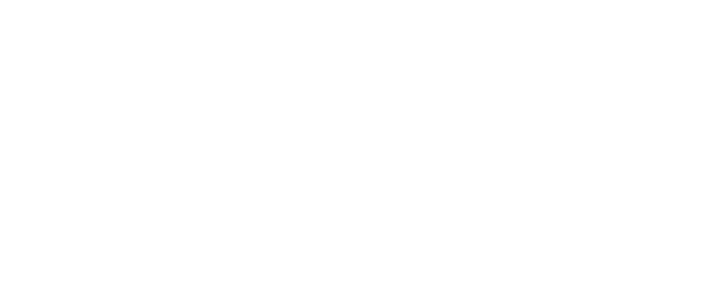
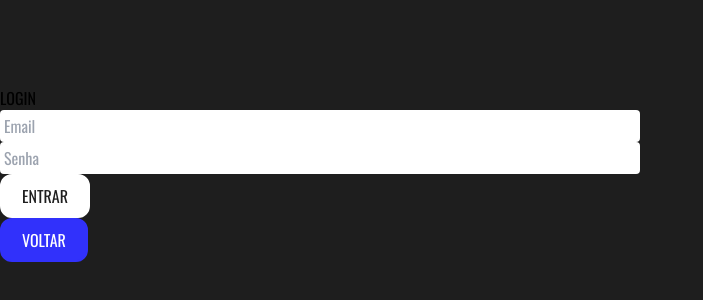
Before and after one commit to gabrielscholze-r/AppNotas, a React (Create React App) app in the folder frontend/: page /Login in a window 1280 px wide. Before the commit this address had no page. Shown: the part 226-526 px from the top of the page, without its empty margins (0-703 px from the left). Built offline with nearby package versions, Linux system fonts and the light colour scheme.

Commit message:
prototipo pag login

```diff
--- /dev/null
+++ b/frontend/src/pages/Login/index.css
@@ -0,0 +1,47 @@
+.backbutton{
+    border: 2px solid rgb(49, 49, 251);
+    width: fit-content;
+    height: fit-content;
+    background-color: rgb(49, 49, 251);
+    color: white;
+    transition: 0.2s;
+}
+.backbutton:hover{
+    border-width: 2px;
+    border-color: black;
+    background-color: #ffff;
+    color: rgb(30, 30, 30);
+}
+
+.loginbutton{
+    width: fit-content;
+    height: fit-content;
+    border: 2px solid white;
+    background-color: white;
+    color: rgb(30, 30, 30);
+    transition: 0.2s;
+}
+.loginbutton:hover{
+    border: 2px solid rgb(49, 49, 251);
+    background-color: rgb(49, 49, 251);
+    color: white;
+}
+
+.inputtext:focus::placeholder{
+    color: transparent;
+}
+.inputtext{
+    width: 50%;
+    height: fit-content;
+}
+.Login{
+    width: 100%;
+    background-color: rgb(30, 30, 30);
+    height: 100vh;
+}
+.contentdiv{
+    position: relative;
+  top: 50%;
+  left: 50%;
+  transform: translate(-50%, -50%);
+}
--- /dev/null
+++ b/frontend/src/pages/Login/index.js
@@ -0,0 +1,26 @@
+import React, { useState } from 'react';
+import { Link, useNavigate } from 'react-router-dom'
+import './index.css'
+function Login() {
+    const [email, setEmail] = useState("")
+    const [senha, setSenha] = useState("")
+    let navigate = useNavigate()
+    function entrar(){
+        console.log('TENTOU ENTRAR')
+        navigate('/')
+    }
+
+  return (
+    <div className="Login">
+        <div className="contentdiv block">
+        <h1>LOGIN</h1>
+        <div><input type="text" placeholder='Email'  onChange={e => setEmail(e.target.value)} value={email} className="inputtext py-1 pr-2 pl-1 rounded"/>   </div>
+        <div><input type="password" placeholder='Senha' onChange={e => setSenha(e.target.value)} value={senha} className="inputtext py-1 pr-2 pl-1 rounded"/> </div>
+        <div><button onClick={() => entrar()} className="loginbutton px-5 py-2 rounded-xl">ENTRAR</button></div>
+        <div><Link to='/'><button className="backbutton px-5 py-2 rounded-xl">VOLTAR</button></Link></div>
+        </div>
+    </div>
+  );
+}
+
+export default Login;
--- a/frontend/src/pages/Register/index.js
+++ b/frontend/src/pages/Register/index.js
@@ -33,7 +33,7 @@ function Register() {
         <input type="password" placeholder="Senha" onChange={e => setSenha(e.target.value)} value={senha} className="input-text mx-auto rounded px-2 py-2 my-2" />
         <input type="password" placeholder="Confirmar Senha" onChange={e => setcSenha(e.target.value)} value={cSenha} className="input-text mx-auto rounded px-2 py-2 my-2" />
           <div><button onClick={() => { cadastrar() }} className="register-button px-5 py-2 rounded-xl mt-2">REGISTRAR</button></div>
-          <div><button className="back-button px-5 py-2 rounded-xl mt-2"><Link to='/'>VOLTAR</Link></button></div>
+          <div><Link to='/'><button className="back-button px-5 py-2 rounded-xl mt-2">VOLTAR</button></Link></div>
       </div>
     </div>
   );
--- a/frontend/src/pages/SplashScreen/index.js
+++ b/frontend/src/pages/SplashScreen/index.js
@@ -8,8 +8,8 @@ export default function SplashScreen() {
       <div className="content-container my-auto mx-auto">
       <h1 className="title mx-auto">SUAS NOTAS</h1>
       <div className="button-container mt-10">
-        <button className="rounded-xl button log-in mx-5 px-7 py-2 "><Link to="/Login">LOGIN</Link></button>
-        <button className="rounded-xl button register mx-5 px-7 py-2"><Link to="/Register">REGISTER</Link></button>
+      <Link to="/Login"><button className="rounded-xl button log-in mx-5 px-7 py-2 ">LOGIN</button></Link>
+        <Link to="/Register"><button className="rounded-xl button register mx-5 px-7 py-2">REGISTER</button></Link>
       </div>
 
 
--- a/frontend/src/routes/unAuth.js
+++ b/frontend/src/routes/unAuth.js
@@ -1,5 +1,6 @@
 import React from 'react';
 import {Routes, Route} from 'react-router-dom'
+import Login from '../pages/Login';
 import Register from '../pages/Register';
 import SplashScreen from '../pages/SplashScreen';
 // import { Container } from './styles';
@@ -9,6 +10,8 @@ function UnAuth() {
     <Routes>
         <Route exact path='/' element={<SplashScreen/>}/>
         <Route exact path='/Register' element={<Register/>}/>
+        <Route exact path='/Login' element={<Login/>}/>
+
     </Routes>
   );
 }
```
